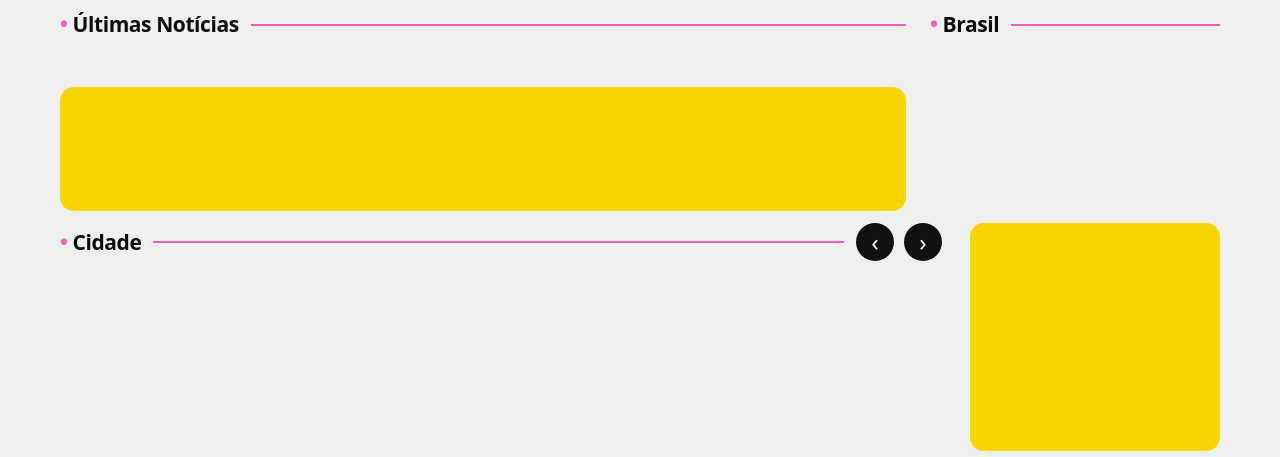
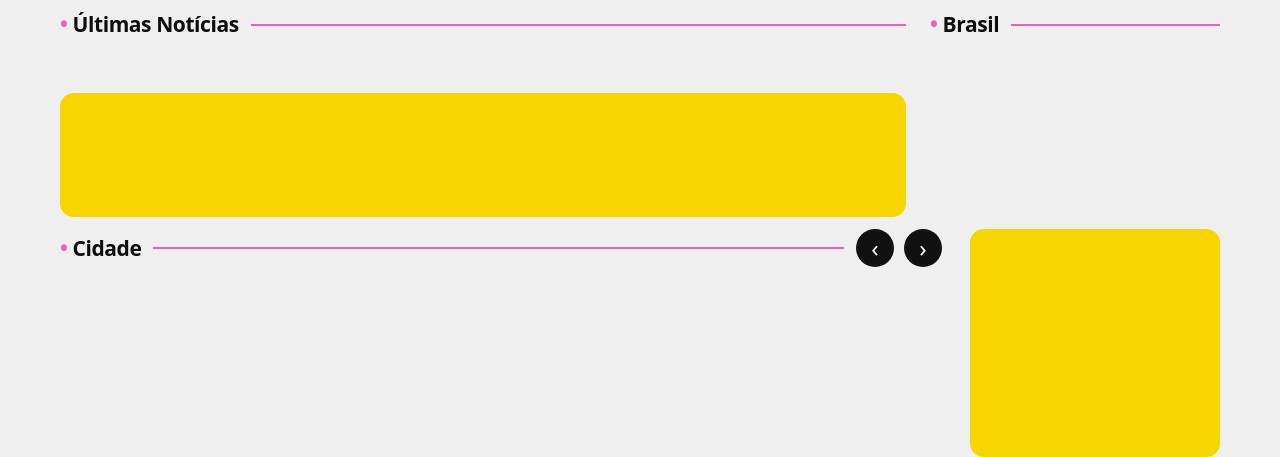
Before and after one commit to Hunter954/ParanaPOP, a Flask app: page / in a window 1280 px wide. Shown: the part 232-689 px from the top of the page. Run offline with Flask 3, Linux system fonts and the light colour scheme; data comes from the database, SQL or seed files in the repository; data that the repository does not hold is empty.

Commit message:
Update site.css

```diff
--- a/app/static/css/site.css
+++ b/app/static/css/site.css
@@ -70,10 +70,10 @@ img{max-width:100%;display:block}
   display:grid;
   grid-template-columns:repeat(3,minmax(0,1fr));
   gap:14px;
-  margin-top:-42px;
+  margin-top:-12px;
 }
 
-.home-inline-banner{grid-area:banner;margin-top:-6px}
+.home-inline-banner{grid-area:banner;margin-top:0}
 .lead-thumb-card,.news-tile-card,.side-story-card,.city-story-row{text-decoration:none;display:block}
 .thumb-card-image{background:#c9c9c9 center/cover no-repeat;border-radius:14px}
 .feature-thumb{height:228px}
@@ -182,7 +182,7 @@ img{max-width:100%;display:block}
   }
 
   .news-card-row{
-    margin-top:-10px;
+    margin-top:-6px;
   }
 }
 
```
